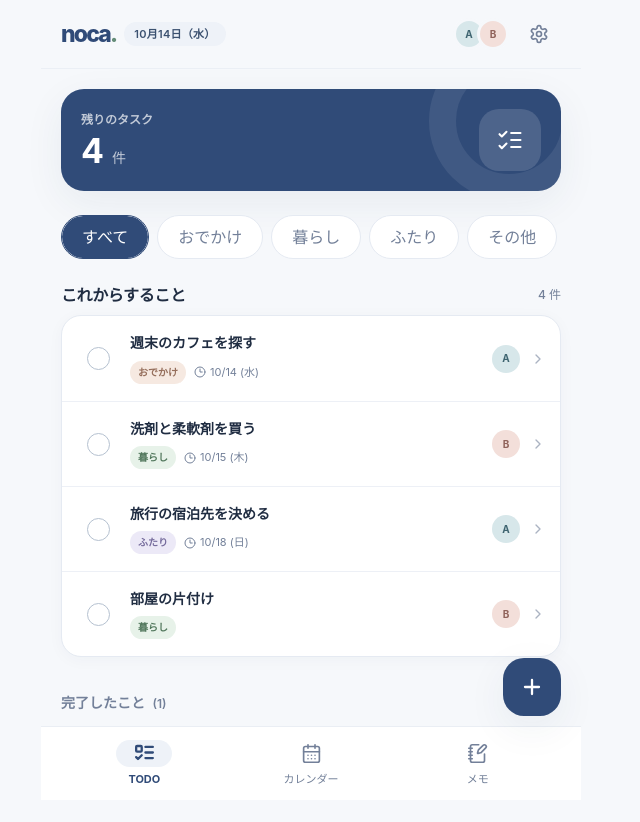
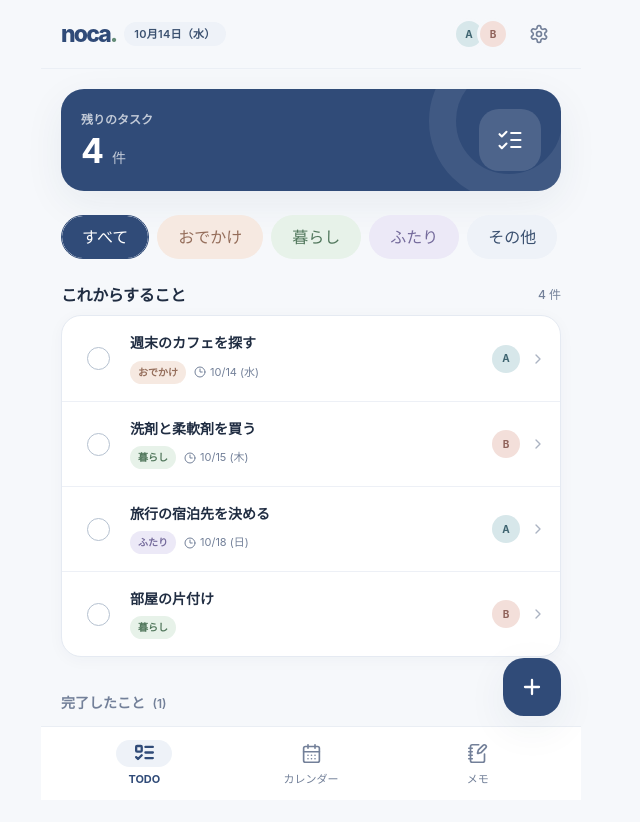
Before and after one commit to ShunsukeOta/noca, a React (Vite) app: page /todo in a window 1280 px wide. Shown: the top 822 px of the page, without its empty margins (329-969 px from the left). Built offline with nearby package versions, Linux system fonts and the light colour scheme.

Commit message:
style(todo): match category filter chips to task badge colors

```diff
--- a/src/pages/todo-page.tsx
+++ b/src/pages/todo-page.tsx
@@ -14,6 +14,12 @@ const categoryColor: Record<TaskCategory, string> = {
   "おでかけ": "bg-[#f6e9e1] text-[#956e5b] dark:bg-[#523e35] dark:text-[#f0c5ac]",
   "ふたり": "bg-[#ece9f7] text-[#756b9c] dark:bg-[#3b3655] dark:text-[#d6cafa]",
   "その他": "bg-secondary text-secondary-foreground"
+}
+const categorySelectedRing: Record<TaskCategory, string> = {
+  "暮らし": "ring-[#52785d]/75 dark:ring-[#add6b3]/75",
+  "おでかけ": "ring-[#956e5b]/75 dark:ring-[#f0c5ac]/75",
+  "ふたり": "ring-[#756b9c]/75 dark:ring-[#d6cafa]/75",
+  "その他": "ring-primary/75"
 }
 
 export function TodoPage() {
@@ -54,9 +60,21 @@ export function TodoPage() {
         <div className="no-scrollbar -mx-5 flex gap-2 overflow-x-auto px-5" role="group" aria-label="TODOの絞り込み">
           {filters.map((item) => (
             <button key={item} type="button" onClick={() => setFilter(item)} aria-pressed={filter === item}
-              className={cn("relative h-11 shrink-0 overflow-hidden rounded-full border px-5 text-[13px] font-semibold", filter === item ? "border-primary text-primary-foreground" : "border-border bg-card text-muted-foreground")}>
-              {filter === item && <motion.span layoutId="filter-indicator" aria-hidden="true" className="absolute inset-0 rounded-full bg-primary"
-                transition={reduceMotion ? { duration: 0 } : { type: "spring", stiffness: 440, damping: 38 }} />}
+              className={cn(
+                "relative h-11 shrink-0 overflow-hidden rounded-full border px-5 text-[13px] font-semibold transition-colors",
+                item === "すべて"
+                  ? (filter === item ? "border-primary text-primary-foreground" : "border-border bg-card text-muted-foreground")
+                  : cn("border-transparent", categoryColor[item]),
+                filter === item && "font-bold"
+              )}>
+              {filter === item && (
+                <motion.span layoutId="filter-indicator" aria-hidden="true"
+                  className={cn(
+                    "pointer-events-none absolute inset-0 rounded-full",
+                    item === "すべて" ? "bg-primary" : cn("ring-2 ring-inset", categorySelectedRing[item])
+                  )}
+                  transition={reduceMotion ? { duration: 0 } : { type: "spring", stiffness: 440, damping: 38 }} />
+              )}
               <span className="relative z-10">{item}</span>
             </button>
           ))}
```
Also changed, not shown: 2 other files (tests, documents, lock files or other folders).
